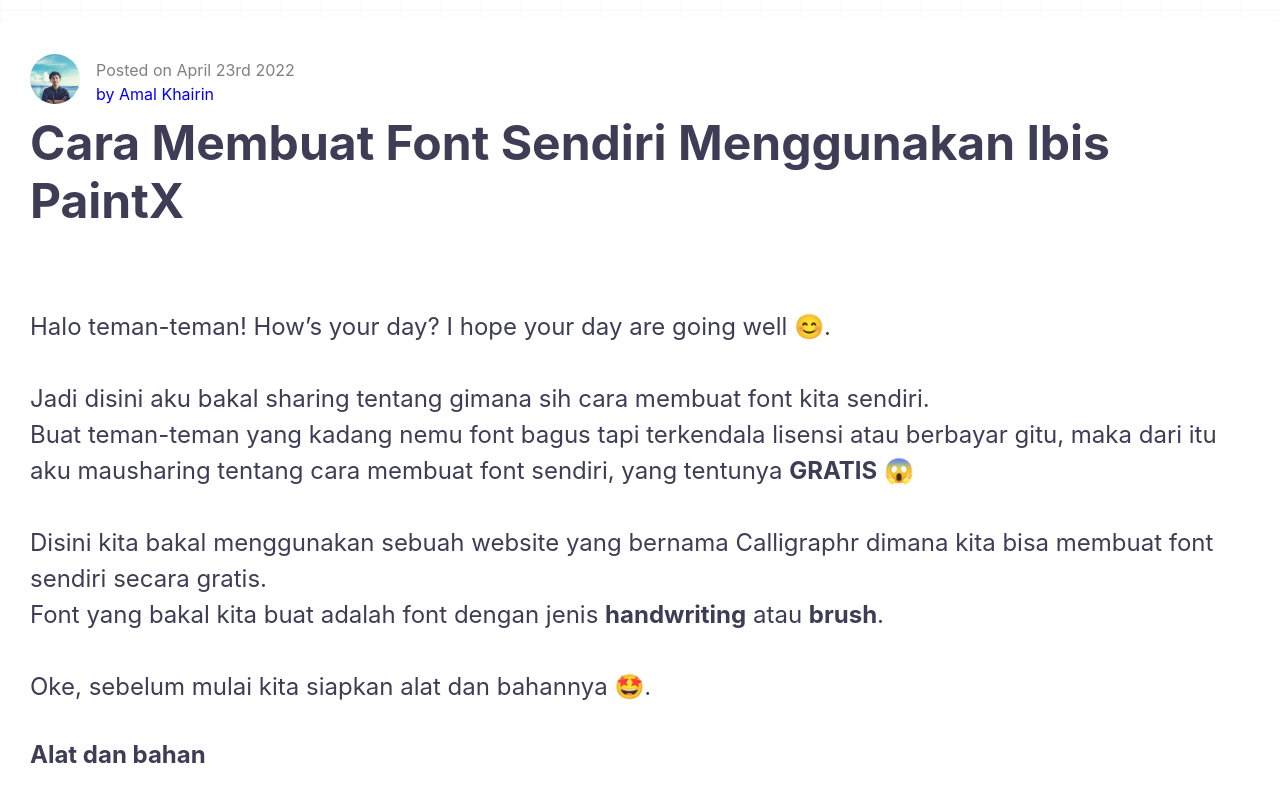
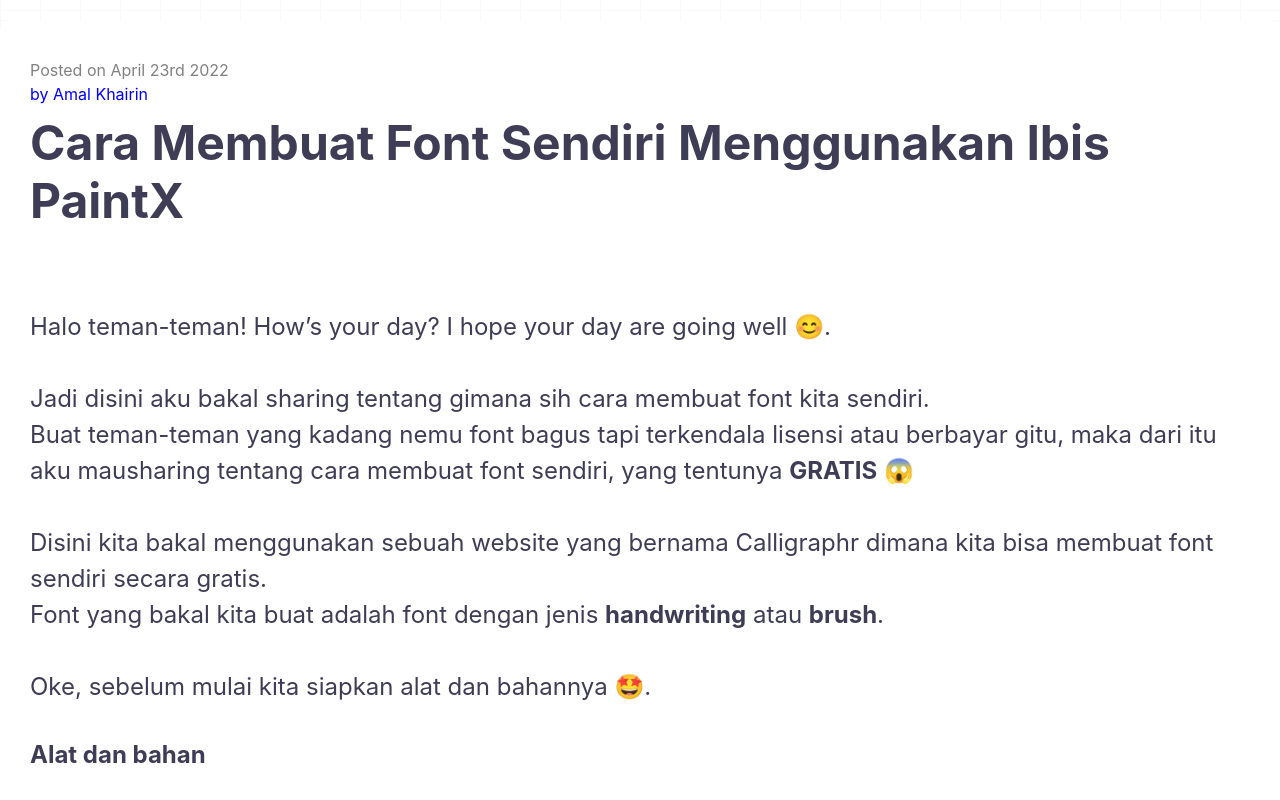
Before and after one commit to amalkhairin/next-js-web, a Next.js app: page /blog/posts/1/1 in a window 1280 px wide. Shown: the top 800 px of the page. Built offline with nearby package versions, Linux system fonts and the light colour scheme.

Commit message:
update metadate post page

```diff
--- a/pages/blog/posts/[dynamic]/[id].js
+++ b/pages/blog/posts/[dynamic]/[id].js
@@ -11,21 +11,14 @@ export default function Post({ postData }) {
       <div>
       <Head>
         <title>{postData.data.title} | {postData.data.author}</title>
-        <meta name="description" content={postData.data.body.substring(0,15)} />
+        <meta name="description" content={postData.data.excerpt.substring(0,15)} />
         <meta name="viewport" content="width=device-width, initial-scale=1"/>
         <link rel="icon" href="/favicon.ico" />
     </Head>
       <div className='container post-bg'>
         <div className='content'>
             <div style={{display: 'flex', alignItems: 'center'}}>
-                <div className='avatar' style={{alignItems: 'center'}}>
-                    <Link href={{pathname: "/"}} passHref>
-                        <button>
-                            <Image src={profile_pict} alt="Avatar" width='50vw' height='50vw' className='profile-blog' />
-                        </button>
-                    </Link>
-                </div>
-                <div className='px-3' style={{alignItems: 'center'}}>
+                <div className='' style={{alignItems: 'center'}}>
                     <p className='content-author pt-2'>Posted on {postData.data.created_at}</p>
                     <Link href={{pathname: "/"}} passHref>
                         <p className='content-author pb-2 link' style={{color: 'blue'}}>
```
